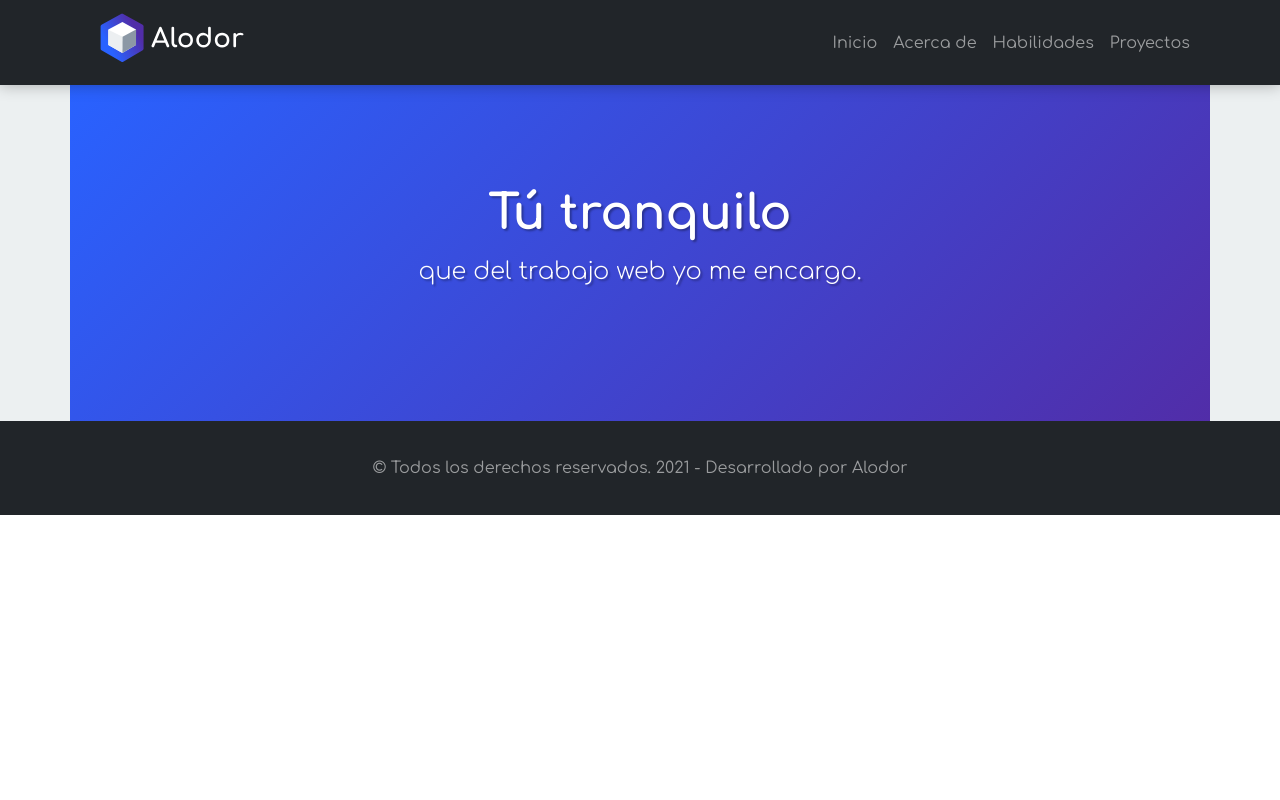
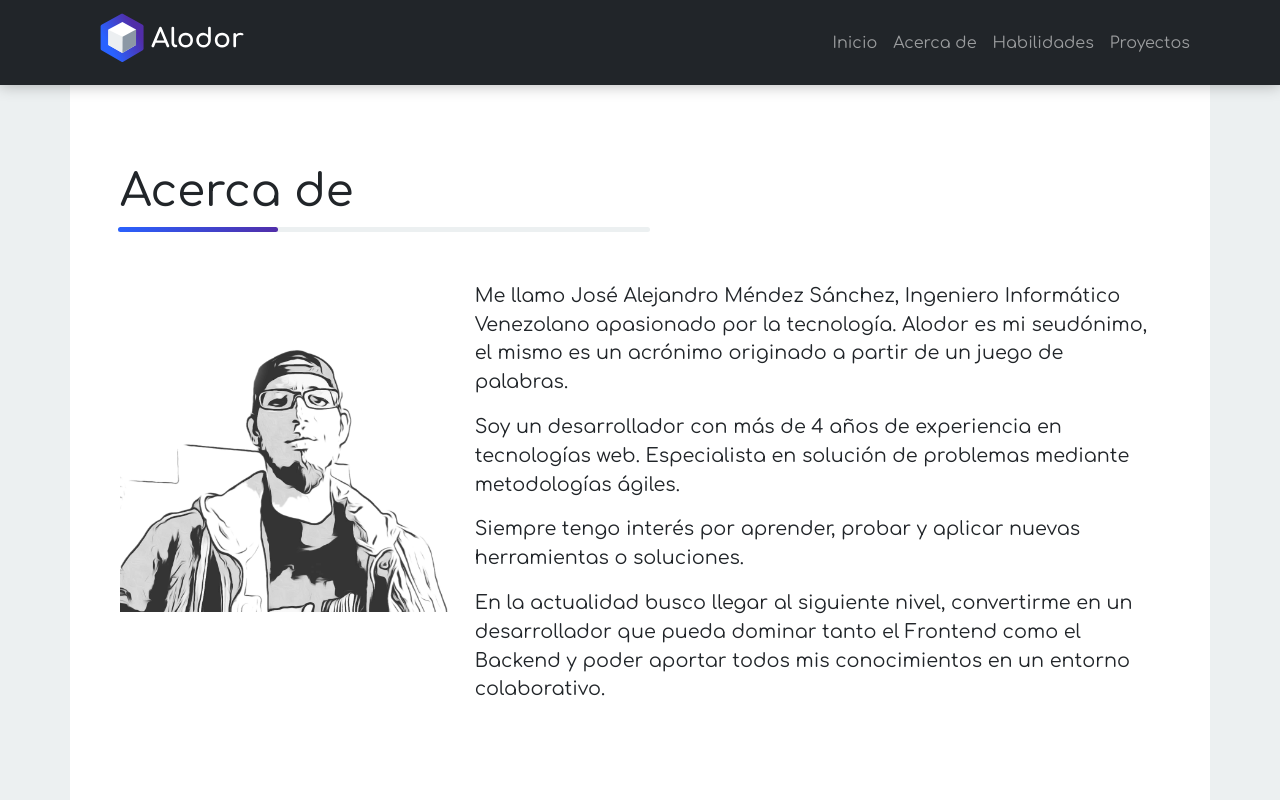
Before and after one commit to alodor24/site, a Next.js app: page / in a window 1280 px wide. Shown: the top 800 px of the page. Built offline with nearby package versions, Linux system fonts and the light colour scheme; some icons are missing.

Commit message:
Integrated component About

```diff
--- /dev/null
+++ b/components/About/About.jsx
@@ -0,0 +1,40 @@
+import { Col, Row } from 'react-bootstrap'
+import Image from 'next/image'
+import styles from './About.module.css'
+
+const About = () => {
+    return (
+        <section className="sectionWrapper">
+            <Row>
+                <h3 className="sectionTitle">Acerca de</h3>
+                <div className="lineWrapper">
+                    <div className="lineColor"></div>
+                </div>
+            </Row>
+
+            <Row>
+                <Col sm={4}>
+                    <Image
+                    className={ styles.avatar }
+                    src="/assets/images/alodor.png"
+                    alt="Alodor"
+                    width={500}
+                    height={500}
+                    />
+                </Col>
+
+                <Col sm={8}>
+                    <p className="textFlow">Me llamo José Alejandro Méndez Sánchez, Ingeniero Informático Venezolano apasionado por la tecnología. Alodor es mi seudónimo, el mismo es un acrónimo originado a partir de un juego de palabras.</p>
+
+                    <p className="textFlow">Soy un desarrollador con más de 4 años de experiencia en tecnologías web. Especialista en solución de problemas mediante metodologías ágiles.</p>
+
+                    <p className="textFlow">Siempre tengo interés por aprender, probar y aplicar nuevas herramientas o soluciones.</p>
+
+                    <p className="textFlow">En la actualidad busco llegar al siguiente nivel, convertirme en un desarrollador que pueda dominar tanto el Frontend como el Backend y poder aportar todos mis conocimientos en un entorno colaborativo.</p>
+                </Col>
+            </Row>
+        </section>
+    )
+}
+
+export default About
--- /dev/null
+++ b/components/About/About.module.css
@@ -0,0 +1,5 @@
+@media(max-width: 575px) {
+    .avatar {
+        margin-bottom: 25px !important;
+    }
+}
--- a/components/Contact/Contact.jsx
+++ b/components/Contact/Contact.jsx
@@ -2,7 +2,6 @@ import { Col, Row } from 'react-bootstrap'
 import styles from './Contact.module.css'
 
 const Contact = () => {
-
     return (
         <section className={ styles.sectionWrapper }>
             <Row>
--- a/components/Contact/Contact.module.css
+++ b/components/Contact/Contact.module.css
@@ -6,7 +6,7 @@
 }
 
 .sectionTitle {
-    font-size: 3em;
+    font-size: calc(2em + 1vw);
     font-weight: 700;
     text-shadow: 2px 2px 2px rgb(0 0 0 / 30%);
     margin-bottom: 15px;
--- a/components/Layout/Layout.jsx
+++ b/components/Layout/Layout.jsx
@@ -1,12 +1,16 @@
 import { Container, Row } from 'react-bootstrap'
 import styles from './Layout.module.css'
 
+import About from '../About/About'
 import Contact from '../Contact/Contact'
 
 const Layout = () => {
     return (
         <main className={ styles.backgroundWrapper }>
             <Container>
+                <Row>
+                    <About />
+                </Row>
                 <Row>
                     <Contact />
                 </Row>
--- a/styles/globals.css
+++ b/styles/globals.css
@@ -4,3 +4,46 @@
 * {
     font-family: 'Comfortaa', cursive;
 }
+
+/* Section */
+.sectionWrapper {
+    padding: 80px 50px;
+    background-color: #fff;
+}
+
+.sectionTitle {
+    font-size: calc(2em + 1vw);
+}
+
+.lineWrapper {
+    margin-bottom: 50px;
+    width: 50%;
+    height: 5px;
+    background-color: #ecf0f1;
+    border-radius: 50px;
+    margin-left: 10px;
+    padding: 0;
+}
+
+.lineColor {
+    width: 30%;
+    height: 5px;
+    background-image: linear-gradient(135deg, #2962ff 0%, #512da8 100%);
+    border-radius: 50px;
+}
+
+.textFlow {
+    font-size: calc(.4em + 1vw);
+}
+
+@media(max-width: 540px) {
+    .sectionWrapper {
+        padding: 80px 25px;
+    }
+}
+
+@media(max-width: 575px) {
+    .textFlow {
+        font-size: calc(1em + 1vw);
+    }
+}
```
Also changed, not shown: public/assets/images/alodor.png (added).
